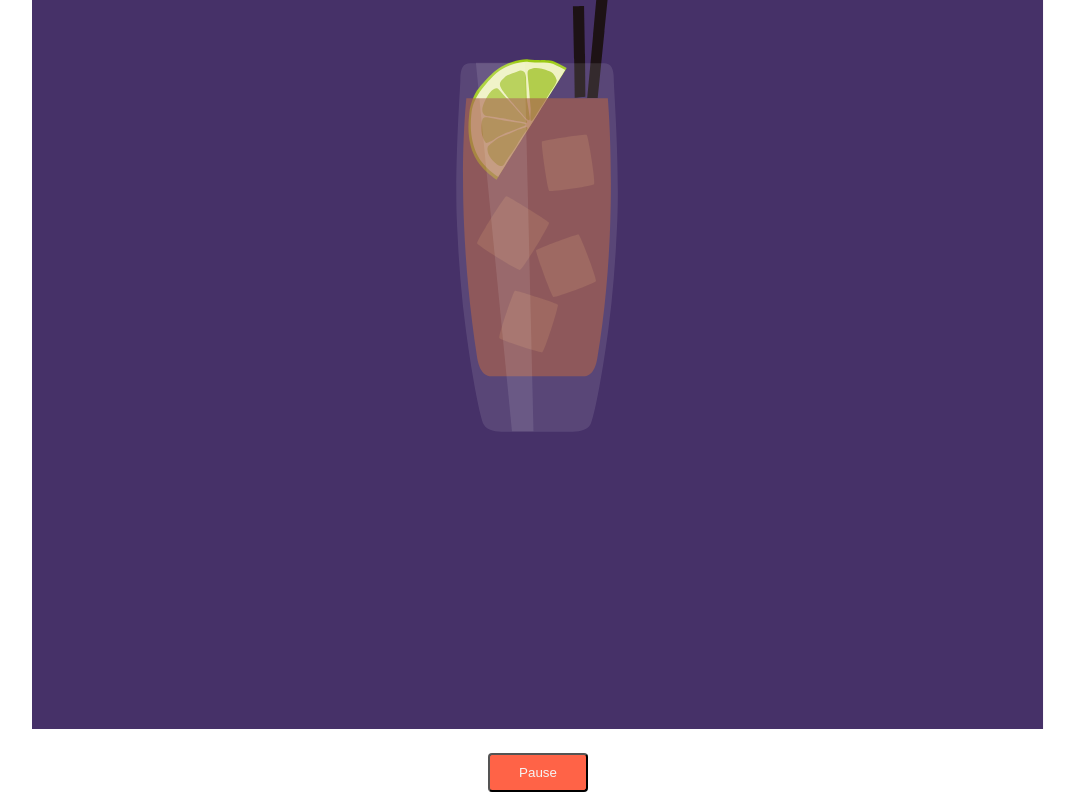
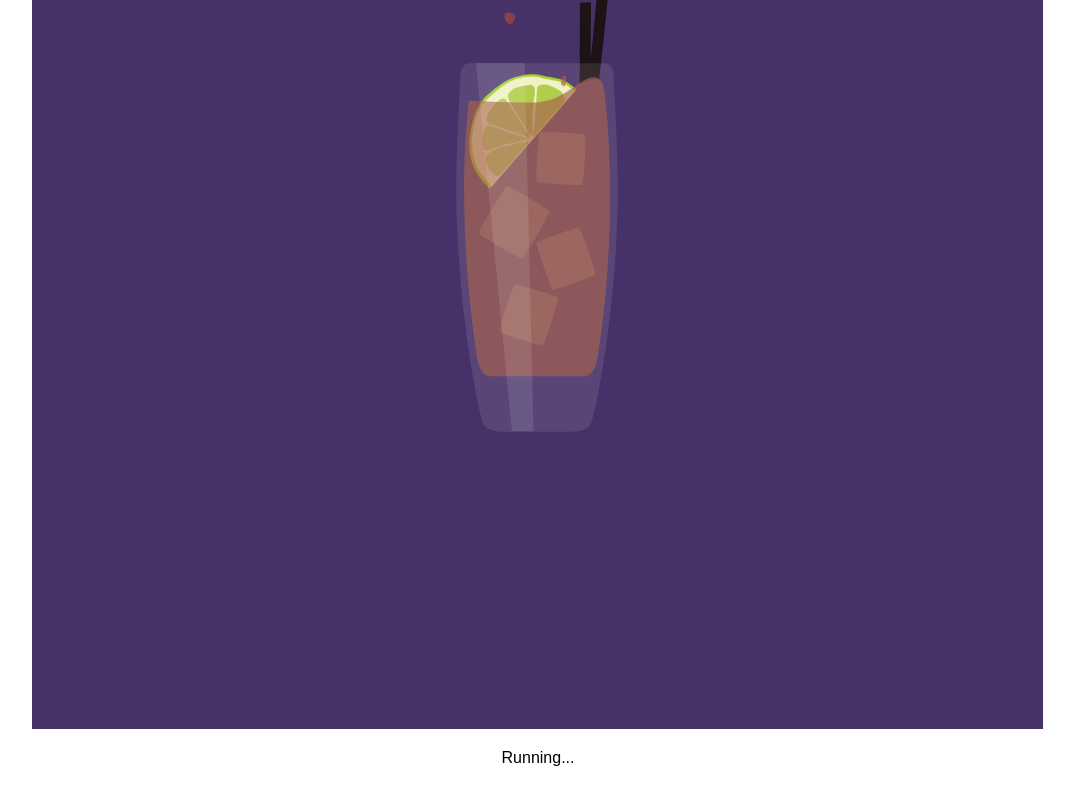
Before and after one commit to SimoNonnis/react-lottie-animation, a React (Create React App) app: page / in a window 1280 px wide. Shown: the part 362-1162 px from the top of the page, without its empty margins (102-1176 px from the left). Built offline with nearby package versions, Linux system fonts and the light colour scheme.

Commit message:
Add restart

```diff
--- a/src/components/Drink.jsx
+++ b/src/components/Drink.jsx
@@ -13,17 +13,25 @@ const options = {
 };
 
 const Drink = () => {
-  const [paused, setPaused] = useState(false);
+  const [stopped, setStopped] = useState(false);
+  const [completed, setCompleted] = useState(false);
 
-  const handlePause = () => setPaused(!paused);
-  const handleAnimationComplete = () => console.log('the animation completed:');
+  const handleStart = () => {
+    setStopped(false);
+    setCompleted(false);
+  };
+  const handleAnimationComplete = () => {
+    setCompleted(true);
+    setStopped(true);
+  };
+
   return (
     <div>
       <Lottie
         options={options}
         height="80%"
         width="80%"
-        isPaused={paused}
+        isStopped={stopped}
         eventListeners={[
           {
             eventName: 'complete',
@@ -32,9 +40,13 @@ const Drink = () => {
         ]}
       />
 
-      <button className="button" onClick={handlePause}>
-        {paused ? 'Play' : 'Pause'}
-      </button>
+      {!completed ? (
+        <p>Running...</p>
+      ) : (
+        <button className="button" onClick={handleStart}>
+          Restart
+        </button>
+      )}
     </div>
   );
 };
```
